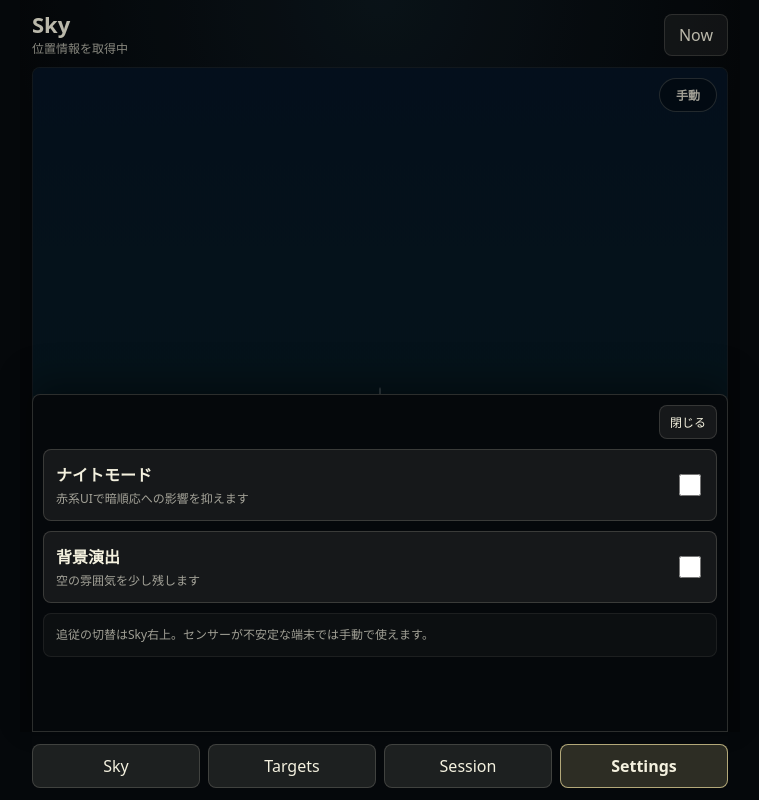
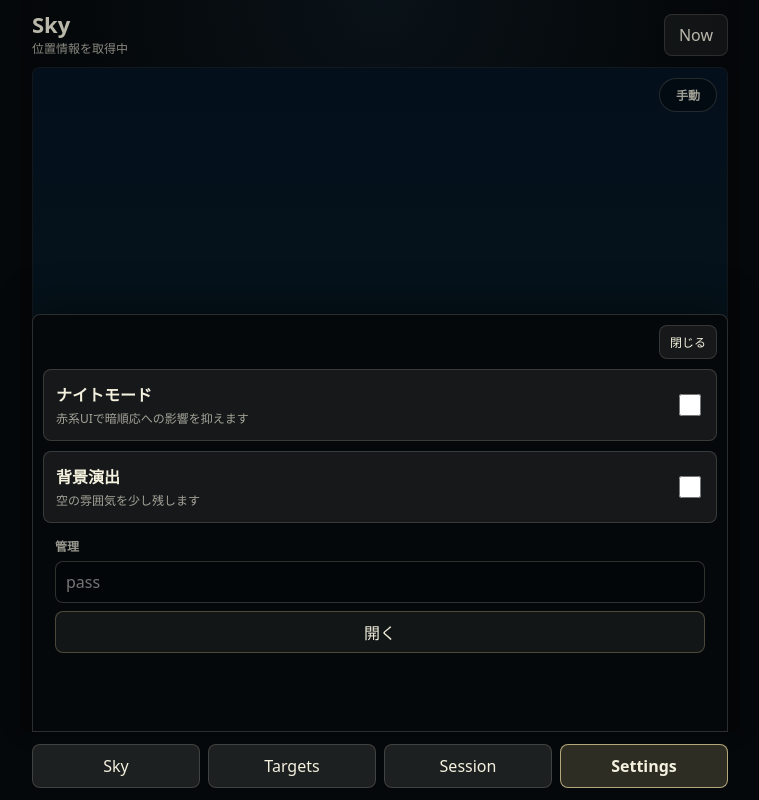
Before and after one commit to Mill-Miya/SkyShare, a React (Vite) app: page / in a window 1280 px wide. Both pictures are taken after a click on the button "Settings". Shown: the whole page, without its empty margins (260-1019 px from the left). Built offline with nearby package versions, Linux system fonts and the light colour scheme; no server answers.

Commit message:
Add settings admin panel

```diff
--- a/src/main.tsx
+++ b/src/main.tsx
@@ -40,8 +40,9 @@
 const VIEW_ANIMATION_MS = 720;
 const DEFAULT_PUBLIC_API_BASE_URL = 'https://skyshare-nhcb.onrender.com';
 const DEFAULT_PUBLIC_WS_URL = 'wss://skyshare-nhcb.onrender.com/ws';
-const SENSOR_INVERT_ALTITUDE_KEY = 'sorava.sensor.invertAltitude.v2';
-const DEFAULT_SENSOR_INVERT_ALTITUDE = true;
+const SENSOR_INVERT_ALTITUDE_KEY = 'sorava.sensor.invertAltitude.v3';
+const DEFAULT_SENSOR_INVERT_ALTITUDE = false;
+const SETTINGS_ADMIN_PASSCODE = 'sorava';
 
 function isGitHubPagesHost() {
   return window.location.hostname === 'mill-miya.github.io';
@@ -152,8 +153,8 @@
       : alpha !== null
         ? normalizeAzimuth(360 - alpha)
         : null;
-  // Raw altitude is negative when the screen points upward. The app defaults to
-  // inverting this so screen-up becomes zenith while keeping a debug fallback.
+  // Raw altitude is based on the screen normal. Some devices invert this axis,
+  // so the admin panel keeps a manual fallback without exposing it to guests.
   const estimatedAltitudeDeg = beta !== null ? clamp(Math.abs(beta) - 90, -90, 90) : null;
 
   return { estimatedAzimuthDeg, estimatedAltitudeDeg };
@@ -1182,12 +1183,9 @@
                 showAltitudeGuide={showAltitudeGuide}
                 sensorProbe={sensorProbe}
                 invertSensorAltitude={invertSensorAltitude}
-                canRequestSensorPermission={canRequestDeviceOrientationPermission()}
-                debug={debug}
                 onNightModeChange={setNightMode}
                 onShowAuroraChange={setShowAurora}
                 onShowAltitudeGuideChange={setShowAltitudeGuide}
-                onRequestSensorPermission={requestSensorPermission}
                 onInvertSensorAltitudeChange={setInvertSensorAltitude}
               />
             )}
@@ -1638,12 +1636,9 @@
   showAltitudeGuide,
   sensorProbe,
   invertSensorAltitude,
-  canRequestSensorPermission,
-  debug,
   onNightModeChange,
   onShowAuroraChange,
   onShowAltitudeGuideChange,
-  onRequestSensorPermission,
   onInvertSensorAltitudeChange,
 }: {
   nightMode: boolean;
@@ -1651,14 +1646,14 @@
   showAltitudeGuide: boolean;
   sensorProbe: SensorProbeState;
   invertSensorAltitude: boolean;
-  canRequestSensorPermission: boolean;
-  debug: boolean;
   onNightModeChange: (enabled: boolean) => void;
   onShowAuroraChange: (enabled: boolean) => void;
   onShowAltitudeGuideChange: (enabled: boolean) => void;
-  onRequestSensorPermission: () => Promise<boolean>;
   onInvertSensorAltitudeChange: (enabled: boolean) => void;
 }) {
+  const [adminPasscode, setAdminPasscode] = useState('');
+  const [adminUnlocked, setAdminUnlocked] = useState(false);
+  const [adminError, setAdminError] = useState(false);
   const formatSensorValue = (value: number | null) => (value === null ? '--' : value.toFixed(1));
   const permissionLabel =
     sensorProbe.permissionState === 'unsupported'
@@ -1671,6 +1666,17 @@
             ? '拒否'
             : 'エラー';
 
+  function unlockAdminPanel(event: React.FormEvent<HTMLFormElement>) {
+    event.preventDefault();
+    if (adminPasscode === SETTINGS_ADMIN_PASSCODE) {
+      setAdminUnlocked(true);
+      setAdminError(false);
+      setAdminPasscode('');
+      return;
+    }
+    setAdminError(true);
+  }
+
   return (
     <section className="page-panel settings-page">
       <label className="toggle-row">
@@ -1689,8 +1695,37 @@
         <input type="checkbox" checked={showAurora} onChange={(event) => onShowAuroraChange(event.target.checked)} />
       </label>
 
-      {debug && (
+      {!adminUnlocked && (
+        <form className="admin-panel" onSubmit={unlockAdminPanel}>
+          <label className="session-input-row">
+            <span>管理</span>
+            <input
+              type="password"
+              value={adminPasscode}
+              onChange={(event) => {
+                setAdminPasscode(event.target.value);
+                setAdminError(false);
+              }}
+              placeholder="pass"
+              autoComplete="off"
+            />
+          </label>
+          <button type="submit" className="secondary-action">
+            開く
+          </button>
+          {adminError && <div className="session-error">passが違います</div>}
+        </form>
+      )}
+
+      {adminUnlocked && (
         <>
+          <div className="admin-panel">
+            <div className="settings-note">管理者表示</div>
+            <button type="button" className="secondary-action" onClick={() => setAdminUnlocked(false)}>
+              閉じる
+            </button>
+          </div>
+
           <label className="toggle-row">
             <span>
               <strong>Debug天頂</strong>
@@ -1702,12 +1737,6 @@
               onChange={(event) => onShowAltitudeGuideChange(event.target.checked)}
             />
           </label>
-
-          {canRequestSensorPermission && sensorProbe.permissionState !== 'granted' && (
-            <button type="button" className="sensor-permission-button" onClick={onRequestSensorPermission}>
-              センサーを許可
-            </button>
-          )}
 
           <label className="toggle-row">
             <span>
@@ -1770,9 +1799,6 @@
         </>
       )}
 
-      <div className="settings-note">
-        追従の切替はSky右上。センサーが不安定な端末では手動で使えます。
-      </div>
     </section>
   );
 }
--- a/src/styles.css
+++ b/src/styles.css
@@ -1011,6 +1011,20 @@
   width: calc(100% - 24px);
 }
 
+.admin-panel {
+  display: grid;
+  gap: 8px;
+  margin: 4px 12px;
+}
+
+.admin-panel .session-input-row input {
+  text-transform: none;
+}
+
+.admin-panel .secondary-action {
+  width: 100%;
+}
+
 .night-mode .sensor-permission-button {
   border-color: rgba(255, 92, 72, 0.28);
   color: #ff7b6b;
```
Also changed, not shown: 2 other files (tests, documents, lock files or other folders).
